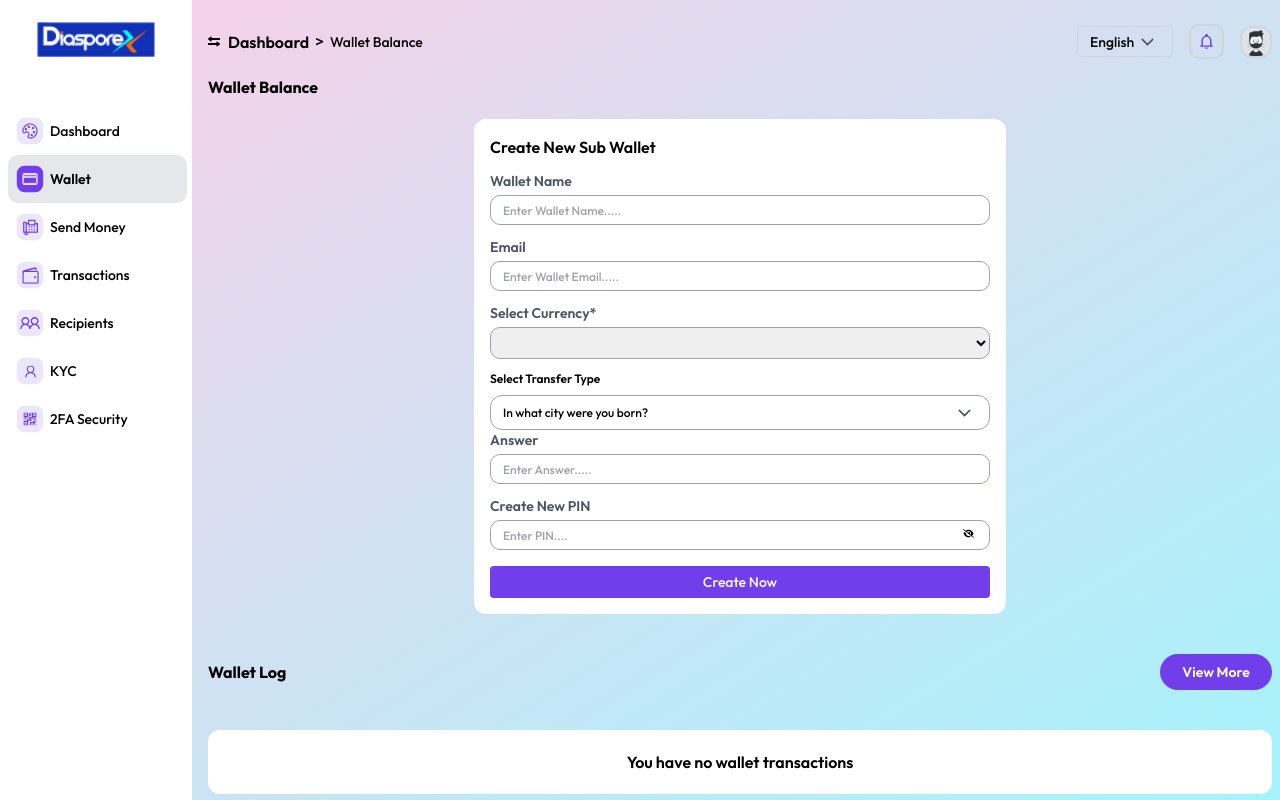
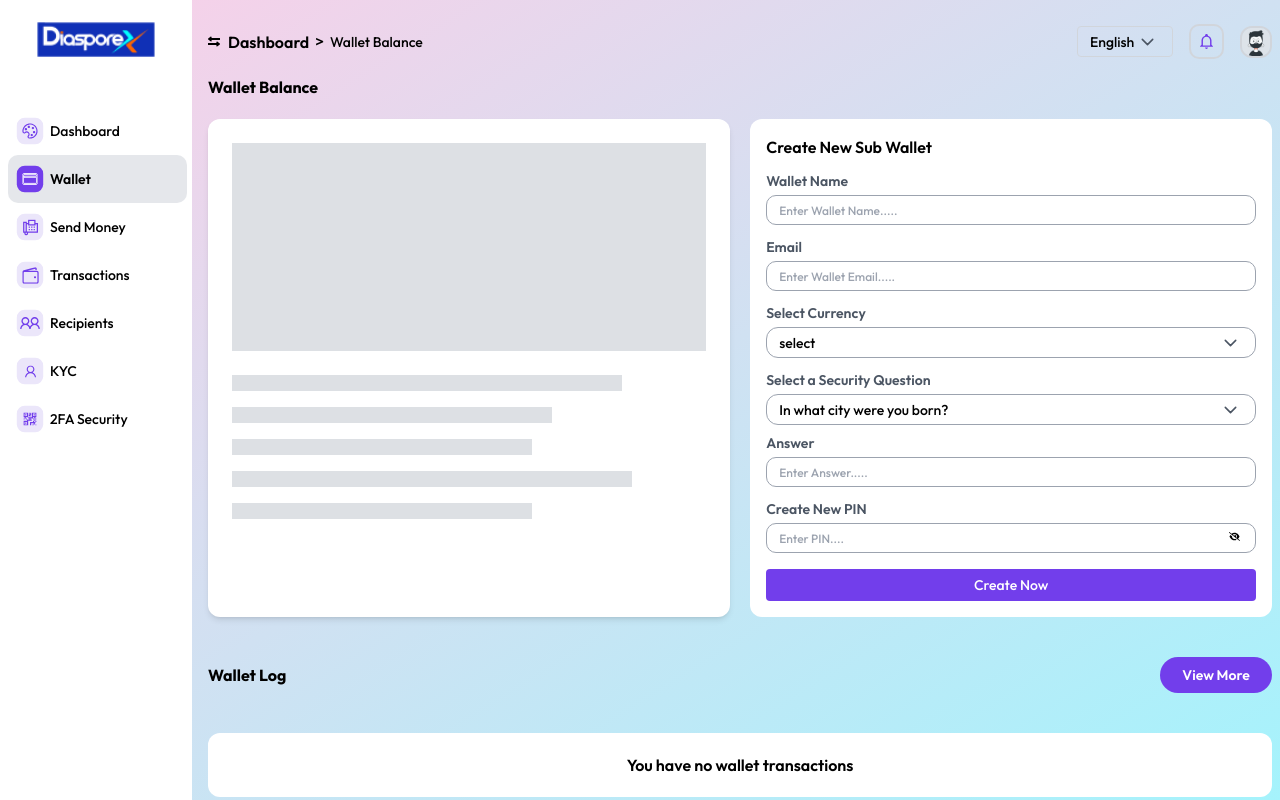
Before and after one commit to I-am-MoRsHeD/sm-user-portal, a Next.js app: page /user/wallet in a window 1280 px wide. Built offline with nearby package versions, Linux system fonts and the light colour scheme.

Commit message:
added skeleton and others

```diff
--- a/src/app/(dashboard)/user/wallet/page.tsx
+++ b/src/app/(dashboard)/user/wallet/page.tsx
@@ -3,9 +3,11 @@ import CardSubTitle from '@/components/common/cardSubTitle/CardSubTitle';
 import ForgetPINModal from '@/components/common/ForgetPINModal/ForgetPINModal';
 import Modal from '@/components/common/Modal/Modal';
 import SecondModal from '@/components/common/Modal/SecondModal';
+import Skeleton from '@/components/common/skeleton/Skeleton';
 import useMainWallet from '@/components/hooks/useMainWallet';
 import useSubWallets from '@/components/hooks/useSubWallets';
 import useWalletLog from '@/components/hooks/useWalletLog';
+import { NavigationContext } from '@/components/NavigationContext/NavigationContext';
 import Topbar from '@/components/Topbar';
 import ChangePINForm from '@/components/wallet/ChangePINForm';
 import CreateNewWalletForm from '@/components/wallet/CreateNewWalletForm';
@@ -15,13 +17,14 @@ import SubWalletTable from '@/components/wallet/SubWalletTable';
 import WithdrawModal from '@/components/wallet/WithdrawModal';
 import { walletLogData } from '@/utils/data/walletLogData';
 import Link from 'next/link';
-import { useState } from 'react';
+import { useContext, useState } from 'react';
 
 const WalletPage = () => {
-    const [mainWallet] = useMainWallet();
+    const [mainWallet, , isPending, isLoading] = useMainWallet();
+    console.log(isPending, isLoading);
     const [subWallets] = useSubWallets();
     const [walletLog] = useWalletLog();
-    console.log(subWallets);
+    const { loading, setLoading }: any = useContext(NavigationContext);
 
     const [isChangePINModalOpen, setChangePINModalOpen] = useState(false);
     const [isForgetPINModalOpen, setForgetPINModalOpen] = useState(false);
@@ -72,7 +75,10 @@ const WalletPage = () => {
             <Topbar>Wallet Balance</Topbar>
             <CardSubTitle fontSize='1rem' title='Wallet Balance' />
             <div className='w-full my-5 flex flex-col lg:flex-row gap-5'>
-                {mainWallet?.userId && (
+                {
+                    isLoading ? <Skeleton /> : (
+
+                        mainWallet?.userId && (
                             <div className='bg-white rounded-xl w-full lg:w-2/4'>
                                 <div>
                                     {/* id section */}
@@ -133,7 +139,10 @@ const WalletPage = () => {
                                     }
                                 </div>
                             </div>
-                )}
+                        )
+                    )
+
+                }
 
                 {/* new wallet form */}
                 <div className='bg-white p-4 rounded-xl lg:w-2/4 mx-auto w-full h-full'>
@@ -151,7 +160,7 @@ const WalletPage = () => {
                     {
                         walletLog?.deposits?.length > 0 || walletLog?.withdraw?.length > 0 ? (
                             walletLog?.deposits ? (
-                                walletLog?.deposits?.slice(0,2)?.map((data: any) => (
+                                walletLog?.deposits?.slice(0, 2)?.map((data: any) => (
                                     <div key={data.id} className="bg-white px-2 lg:px-6 py-2 lg:py-4 mb-5 rounded-2xl cursor-pointer group">
                                         <div className="flex flex-row justify-between items-center">
                                             <div className="flex flex-row gap-2 lg:gap-6 items-start">
@@ -189,7 +198,7 @@ const WalletPage = () => {
                                     </div>
                                 ))
                             ) : (
-                                walletLog?.withdraw?.slice(0,2)?.map((data: any) => (
+                                walletLog?.withdraw?.slice(0, 2)?.map((data: any) => (
                                     <div key={data.id} className="bg-white px-2 lg:px-6 py-2 lg:py-4 mb-5 rounded-2xl cursor-pointer group">
                                         <div className="flex flex-row justify-between items-center">
                                             <div className="flex flex-row gap-2 lg:gap-6 items-start">
--- a/src/components/NavigationContext/NavigationContext.tsx
+++ b/src/components/NavigationContext/NavigationContext.tsx
@@ -10,6 +10,8 @@ interface NavigationContextType {
     setMessage: (value: boolean) => void;
     subWalletData: object;
     setSubWalletData: (value: boolean) => void;
+    loading: boolean;
+    setLoading: (value: boolean) => void;
 };
 
 interface NavigationContextProviderProps {
@@ -21,6 +23,7 @@ export const NavigationContext = createContext<NavigationContextType | null>(nul
 
 const NavigationContextProvider: React.FC<NavigationContextProviderProps> = ({children}) => {
     const [navOpen, setNavOpen] = useState(true);
+    const [loading, setLoading] = useState(true);
     const [openForgetPassword, setOpenForgetPassword] = useState(false);
     const [message, setMessage] = useState(false);
     const [subWalletData, setSubWalletData] = useState({});
@@ -37,7 +40,9 @@ const NavigationContextProvider: React.FC<NavigationContextProviderProps> = ({ch
         message,
         setMessage,
         subWalletData,
-        setSubWalletData
+        setSubWalletData,
+        loading,
+        setLoading
     };
 
     return <NavigationContext.Provider value={info}>
--- /dev/null
+++ b/src/components/common/skeleton/Skeleton.tsx
@@ -0,0 +1,24 @@
+import React from 'react';
+
+const Skeleton = () => {
+    return (
+        <div className=" p-6 bg-white shadow-md mx-auto min-w-fit w-1/2 rounded-xl">
+            <div className="animate-pulse">
+                {/* Product Image Skeleton */}
+                <div className="w-full lg:h-52 md:h-52 h-48 rounded-lg bg-gray-300 mb-6"></div>
+                {/* Product Title Skeleton */}
+                <div className="w-[390px] h-4 rounded-lg bg-gray-300 mb-4"></div>
+                {/* product heading skeleton */}
+                <div className="w-[320px] h-4 rounded-lg bg-gray-300 mb-4"></div>
+                {/* Product Description Skeleton */}
+                <div className="w-[300px] h-4 rounded-lg bg-gray-300 mb-4"></div>
+                {/* Product Description Skeleton */}
+                <div className="w-[400px] h-4 rounded-lg bg-gray-300 mb-4"></div>
+                {/* Product Description Skeleton */}
+                <div className="w-[300px] h-4 rounded-lg bg-gray-300 mb-4"></div>
+            </div>
+        </div>
+    );
+};
+
+export default Skeleton;
--- /dev/null
+++ b/src/components/common/skeleton/SkeletonForRecipient.tsx
@@ -0,0 +1,33 @@
+import React from 'react';
+
+const SkeletonForRecipient = () => {
+    return (
+        <div className='space-y-5'>
+            <div className="min-w-[700px] w-full bg-white animate-pulse flex justify-center flex-col items-start mx-auto p-6 rounded-xl shadow-xl">
+                {/* user post skeleton */}
+                <div className=" w-full">
+                    <div className="w-full rounded-full bg-gray-300 h-[15px] mb-3"></div>
+                    <div className="w-[90%] rounded-full bg-gray-300 h-[15px]"></div>
+                </div>
+                <div className="mt-8 w-full">
+                    <div className="w-full rounded-full bg-gray-300 h-[15px] mb-3"></div>
+                    <div className="w-[90%] rounded-full bg-gray-300 h-[15px]"></div>
+                </div>
+            </div>
+            <div className="min-w-[700px] w-full bg-white animate-pulse flex justify-center flex-col items-start mx-auto p-6 rounded-xl shadow-xl">
+                {/* user post skeleton */}
+                <div className=" w-full">
+                    <div className="w-full rounded-full bg-gray-300 h-[15px] mb-3"></div>
+                    <div className="w-[90%] rounded-full bg-gray-300 h-[15px]"></div>
+                </div>
+                <div className="mt-8 w-full">
+                    <div className="w-full rounded-full bg-gray-300 h-[15px] mb-3"></div>
+                    <div className="w-[90%] rounded-full bg-gray-300 h-[15px]"></div>
+                </div>
+            </div>
+        </div>
+
+    );
+};
+
+export default SkeletonForRecipient;
--- a/src/components/hooks/useMainWallet.tsx
+++ b/src/components/hooks/useMainWallet.tsx
@@ -3,14 +3,14 @@ import { useQuery } from '@tanstack/react-query';
 
 const useMainWallet = () => {
     const axiosInstance = useAxiosSecure();
-    const { data: mainWallet = [], refetch : mainWalletRefetch, isPending} = useQuery({
+    const { data: mainWallet = [], refetch : mainWalletRefetch, isPending, isLoading} = useQuery({
         queryKey: ['mainWallet'],
         queryFn: async () => {
             const res = await axiosInstance.get('/wallet/main-wallet');
             return res?.data?.data;
         },
     })
-    return [mainWallet, mainWalletRefetch, isPending];
+    return [mainWallet, mainWalletRefetch, isPending, isLoading];
 };
 
 export default useMainWallet;
--- a/src/components/recipients/RecipientsCards.tsx
+++ b/src/components/recipients/RecipientsCards.tsx
@@ -12,6 +12,7 @@ import { useRouter } from "next/navigation";
 import LoadingSpinner from "../common/Loading/LoadingSpinner";
 import useAxiosSecure from "../hooks/useAxiosSecure";
 import Swal from "sweetalert2";
+import SkeletonForRecipient from "../common/skeleton/SkeletonForRecipient";
 
 
 
@@ -22,13 +23,13 @@ const RecipientsCards = () => {
     const router = useRouter();
     const axiosInstance = useAxiosSecure();
 
-    if (isLoading) {
-        return (
-            <div className="flex justify-center items-center h-[80vh]">
-                <LoadingSpinner className="h-4 w-4" />
-            </div>
-        )
-    }
+    // if (isLoading) {
+    //     return (
+    //         <div className="flex justify-center items-center h-[80vh]">
+    //             <LoadingSpinner className="h-4 w-4" />
+    //         </div>
+    //     )
+    // }
 
     const toggleCard = (id: string) => {
         setOpen((prevState) => ({
@@ -68,7 +69,9 @@ const RecipientsCards = () => {
 
     return (
         <>
-            {recipients?.map((data: any) => (
+            {
+                isLoading ? <SkeletonForRecipient /> : (
+                    recipients?.map((data: any) => (
                         <div
                             key={String(data.id)}
                             className={`bg-white px-2 py-2 lg:px-6 lg:py-4 mb-5 rounded-2xl cursor-pointer group ${open[String(data.id)] ? "shadow-md shadow-neutral-400" : ""
@@ -153,7 +156,9 @@ const RecipientsCards = () => {
                                 </div>
                             </div>
                         </div>
-            ))}
+                    ))
+                )
+            }
         </>
     );
 };
--- a/src/components/wallet/CreateNewWalletForm.tsx
+++ b/src/components/wallet/CreateNewWalletForm.tsx
@@ -29,11 +29,11 @@ const Dropdown: React.FC<DropdownProps> = ({ label, options, selectedValue, setS
     const selectedOption = options?.find(option => option.value === selectedValue);
 
     return (
-        <div className="relative w-full text-xs">
-            <label className="block mb-2 font-semibold">{label}</label>
+        <div className="relative w-full text-[10px] sm:text-sm">
+            <label className="block mb-1 text-gray-600 font-semibold">{label}</label>
             <div
                 onClick={() => setIsOpen(!isOpen)}
-                className="mx-auto flex w-full items-center justify-between rounded-xl px-3 py-1 border border-gray-400 cursor-pointer"
+                className="mx-auto flex w-full items-center justify-between rounded-xl px-3 py-0.5 border border-gray-400 cursor-pointer"
             >
                 <h1 className="font-medium">{selectedOption ? selectedOption.name : 'select'}</h1>
                 <svg className={`${isOpen ? '-rotate-180' : 'rotate-0'} duration-300`} width={25} viewBox="0 0 24 24" fill="none" xmlns="http://www.w3.org/2000/svg"><g strokeWidth="0"></g><g id="SVGRepo_tracerCarrier" strokeLinecap="round" strokeLinejoin="round"></g><g id="SVGRepo_iconCarrier"><path d="M7 10L12 15L17 10" stroke="#4B5563" strokeWidth="1.5" strokeLinecap="round" strokeLinejoin="round"></path>{' '}</g></svg>
@@ -79,17 +79,20 @@ const securityQuestionOptions = [
 
 const CreateNewWalletForm = () => {
     const [loading, setLoading] = useState(false);
+    const [isOpen, setIsOpen] = useState(false);
+    const [currency] = useCurrency();
     const [securityQuestion, setSecurityQuestion] = useState(securityQuestionOptions[1].value);
-    const [currency] = useCurrency();
+    const [currencyValue, setCurrencyValue] = useState();
     const [mainWallet] = useMainWallet();
     const [, refetch] = useSubWallets();
     const { register, handleSubmit, formState: { errors }, reset } = useForm<FormData>();
     const [pin, setPin] = useState(false);
     const axiosInstance = useAxiosSecure();
+    console.log(currency);
 
 
     const onSubmit = async (data: any) => {
-        const currencyId = await currency.filter((c: any) => c.name === data.currency);
+        const currencyId = await currency.filter((c: any) => c.name === currencyValue);
         setLoading(true);
         try {
             if (!mainWallet?.userId) {
@@ -118,6 +121,7 @@ const CreateNewWalletForm = () => {
                     answer: data?.answer,
                     pinNumber: parseInt(data?.newPin)
                 };
+                console.log(walletInfo)
                 const res = await axiosInstance.post('/wallet/create-wallet', walletInfo);
                 console.log(res);
                 if (res.status === 200) {
@@ -130,6 +134,7 @@ const CreateNewWalletForm = () => {
         } catch (error: any) {
             if (error) {
                 toast.error("There is something wrong");
+                setLoading(false);
             }
         }
     }
@@ -155,7 +160,7 @@ const CreateNewWalletForm = () => {
                 </div>
                 {/* Email Field */}
                 <div className="mb-3">
-                    <label className="text-gray-600  font-semibold">Email</label>
+                    <label className="text-gray-600 font-semibold">Email</label>
                     <input
                         type="email"
                         {...register("email", {
@@ -169,14 +174,13 @@ const CreateNewWalletForm = () => {
                     )}
                 </div>
                 {/* currency */}
-                <div className="mb-3 mt-1 w-full">
+                {/* <div className="mb-3 mt-1 w-full">
                     <label className="text-gray-600  font-semibold">Select Currency*</label>
                     <select
                         className="mt-1 w-full px-3 py-[5px] border border-gray-400 rounded-[10px] cursor-pointer focus:outline-none placeholder:text-xs"
                         {...register("currency", {
                             required: 'Please select a currency'
                         })}
-                    // value={filter}
                     >
                         {currency?.map((data: any) => (
                             <option className='text-xs' value={data?.name} key={data._id}>
@@ -187,14 +191,44 @@ const CreateNewWalletForm = () => {
                     {errors.currency?.type === 'required' && (
                         <p className="text-red-500 text-xs">Currency is required</p>
                     )}
+                </div> */}
+                <div className='mb-3'>
+                    <div className="relative w-full text-[10px] sm:text-sm">
+                        <label className="block mb-1 text-gray-600 font-semibold">Select Currency</label>
+                        <div
+                            onClick={() => setIsOpen(!isOpen)}
+                            className="mx-auto flex w-full items-center justify-between rounded-xl px-3 py-0.5 border border-gray-400 cursor-pointer"
+                        >
+                            <h1 className="font-medium">{currencyValue ? currencyValue : 'select'}</h1>
+                            <svg className={`${isOpen ? '-rotate-180' : 'rotate-0'} duration-300`} width={25} viewBox="0 0 24 24" fill="none" xmlns="http://www.w3.org/2000/svg"><g strokeWidth="0"></g><g id="SVGRepo_tracerCarrier" strokeLinecap="round" strokeLinejoin="round"></g><g id="SVGRepo_iconCarrier"><path d="M7 10L12 15L17 10" stroke="#4B5563" strokeWidth="1.5" strokeLinecap="round" strokeLinejoin="round"></path>{' '}</g></svg>
+                        </div>
+
+                        <div className={`${isOpen ? 'visible top-12 bg-white opacity-100' : 'invisible -top-4 opacity-0'} absolute mx-auto my-4 w-full z-50 rounded-xl py-4 border duration-300`}>
+                            {currency?.map((data: any) => (
+                                <div
+                                    key={data?.id}
+                                    onClick={() => {
+                                        setCurrencyValue(data?.name);
+                                        setIsOpen(false);
+                                    }}
+                                    className="px-6 py-2 text-gray-500 hover:bg-gray-100 cursor-pointer"
+                                >
+                                    {data?.name}
+                                </div>
+                            ))}
+                        </div>
+
+                    </div>
                 </div>
                 {/* security question Field */}
-                <Dropdown
-                    label="Select Transfer Type"
-                    options={securityQuestionOptions}
-                    selectedValue={securityQuestion}
-                    setSelectedValue={setSecurityQuestion}
-                />
+                <div className='mb-2'>
+                    <Dropdown
+                        label="Select a Security Question"
+                        options={securityQuestionOptions}
+                        selectedValue={securityQuestion}
+                        setSelectedValue={setSecurityQuestion}
+                    />
+                </div>
                 {/* <div className="mb-3">
                     <label className="text-gray-600 font-semibold">Enter a Security Question</label>
                     <input
--- a/src/components/wallet/SubWalletModalForm.tsx
+++ b/src/components/wallet/SubWalletModalForm.tsx
@@ -20,6 +20,7 @@ interface ModalProps {
 const SubWalletModalForm: React.FC<ModalProps> = ({ handleWithdrawIntoWallet, handleChangePIN, handleForgetPIN, handleEditSubWallet, handleDeleteSubWallet, subWalletData }) => {
     const [loading, setLoading] = useState(false);
     const [currency] = useCurrency();
+    console.log(subWalletData);
 
     return (
         <div className='relative'>
@@ -49,7 +50,7 @@ const SubWalletModalForm: React.FC<ModalProps> = ({ handleWithdrawIntoWallet, ha
                 <p className="text-xs text-gray-500">Today, {new Date().toISOString().slice(0, 10)}</p>
             </div>
             <div className='mt-5 mb-3'>
-                <h2 className="font-semibold">{subWalletData?.currency?.symbol} <span className='text-5xl'>{subWalletData?.balance}.0</span>{subWalletData?.currency?.code}</h2>
+                <h2 className="font-semibold">{subWalletData?.currency?.symbol} <span className='text-5xl'>{subWalletData?.balance > 0 ? subWalletData?.balance : '0.0'}</span>{subWalletData?.currency?.code}</h2>
             </div>
             <div className='w-full flex flex-row justify-between items-center gap-10 my-5'>
                 <div className='w-5/6 flex flex-row gap-2 text-xs'>
```
Lines whose indentation alone changed are shown as unchanged.
